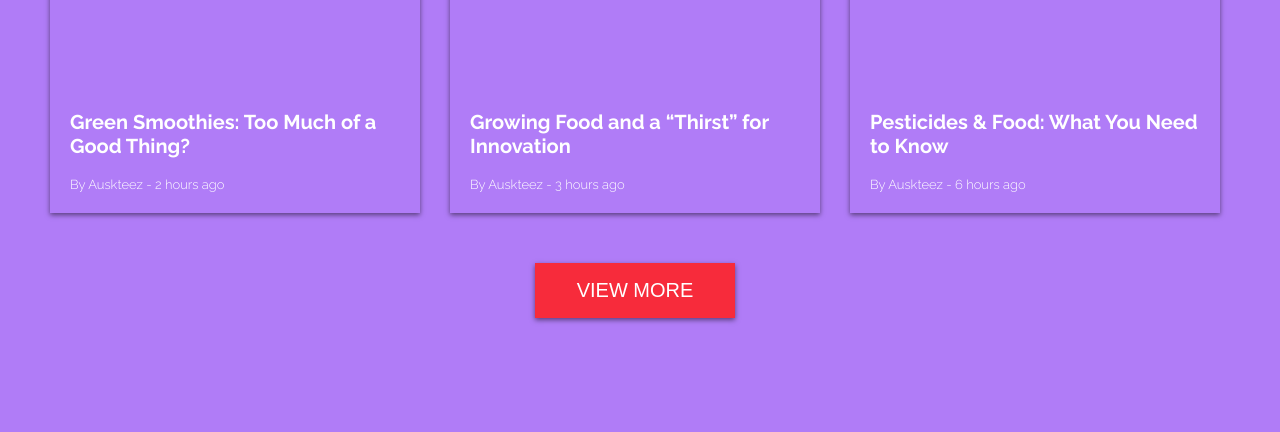
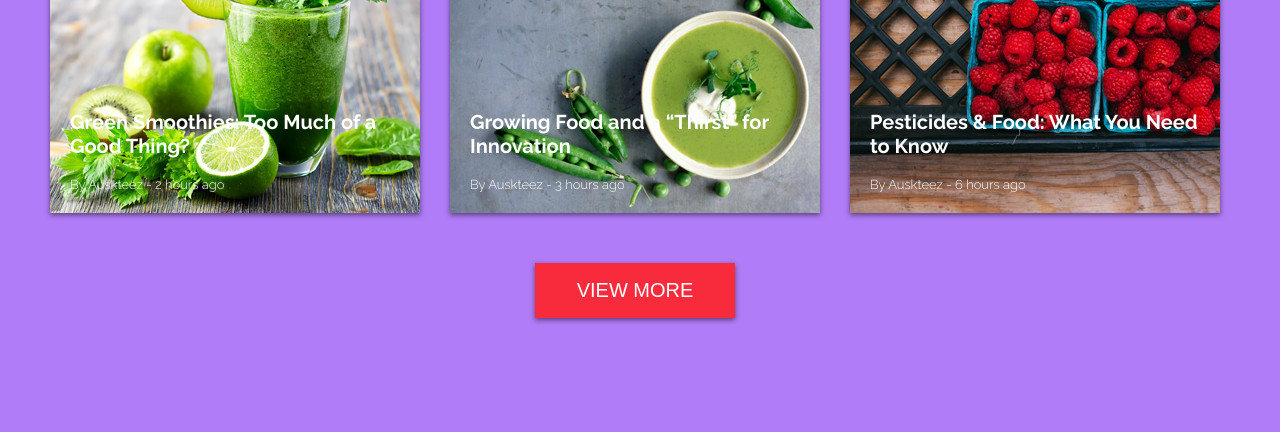
Before and after one commit to DmytroChekun/Lesson-10-Blog, a plain HTML site: page index.html in a window 1280 px wide. Shown: the part 368-800 px from the top of the page. Drawn offline with Linux system fonts and the light colour scheme; the site is published under a folder, as on GitHub Pages, so addresses that start at the root find nothing.

Commit message:
fixed backgrounds

```diff
--- a/css/style.css
+++ b/css/style.css
@@ -57,9 +57,9 @@ main{
 }
 .container:hover:after {opacity: 1;}
 
-main>div:first-child{background-image: url(/images/GreenSmoothie.jpg);}
-main>div:nth-child(2){background-image: url(/images/Cream-Soup.jpg);}
-main>div:nth-child(3){background-image: url(/images/Raspberry.jpg);}
+main>div:first-child{background-image: url(../images/GreenSmoothie.jpg);}
+main>div:nth-child(2){background-image: url(../images/Cream-Soup.jpg);}
+main>div:nth-child(3){background-image: url(../images/Raspberry.jpg);}
 
 div>div{
     border-radius: 5px;
```
